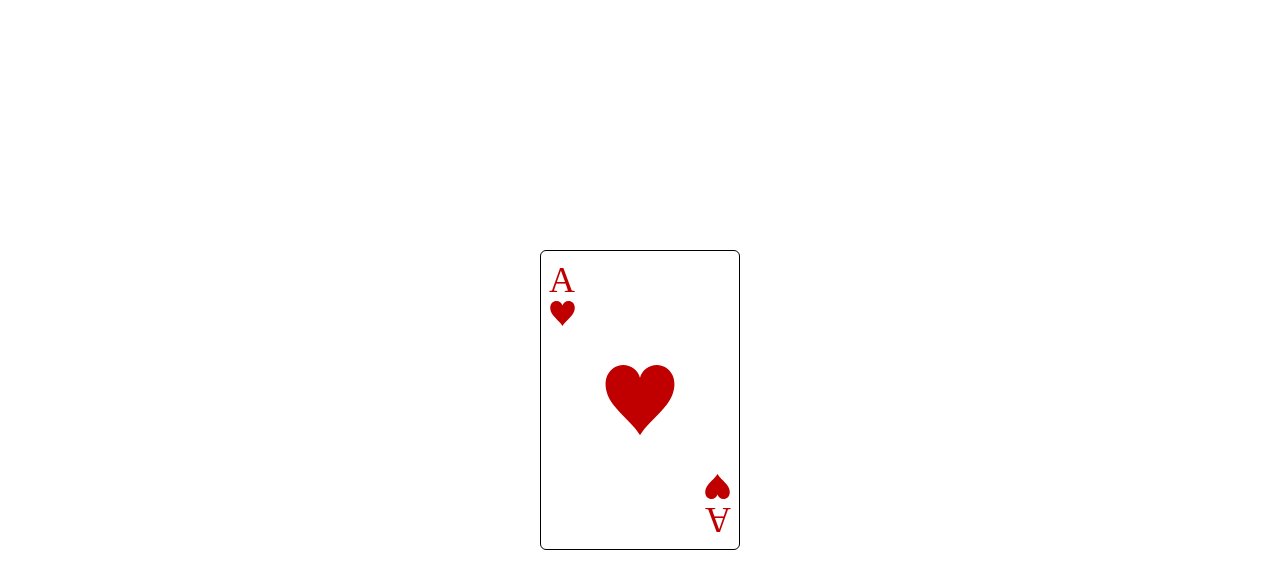
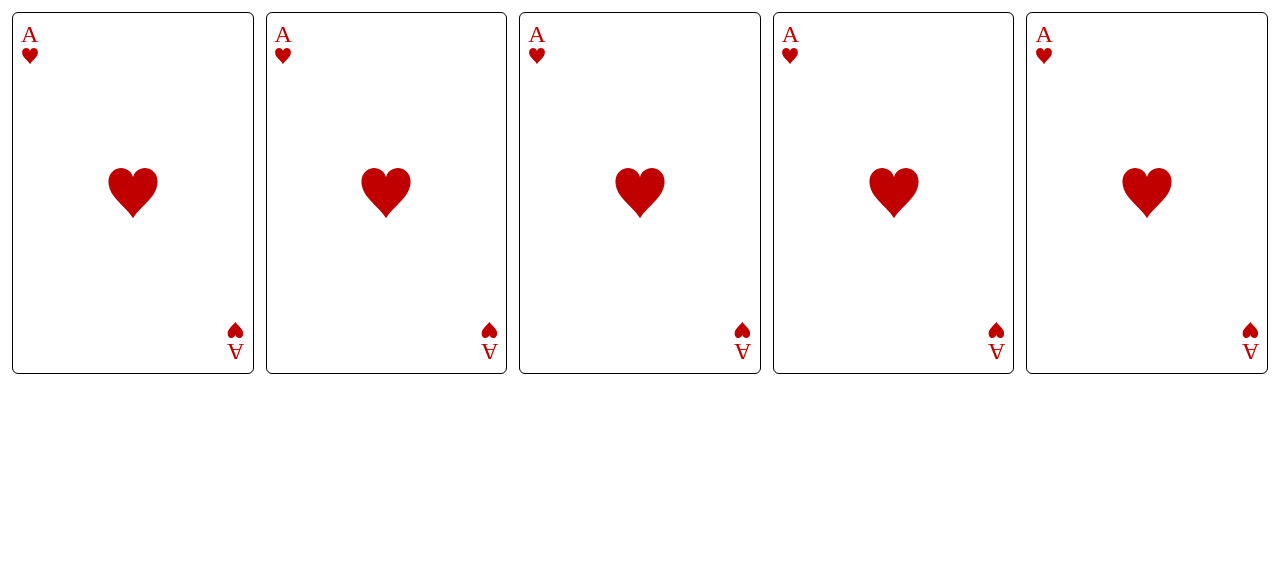
Before and after one commit to m-bengtsson/playing-card, a plain HTML site: page index.html in a window 1280 px wide. Drawn offline with Linux system fonts and the light colour scheme.

Commit message:
Add grid system for multiple cards

```diff
--- a/index.html
+++ b/index.html
@@ -6,17 +6,72 @@
     <title>Playing Cards</title>
   </head>
   <body>
+    <main>
       <div class="card">
         <div>
           <span>A</span>
-        <img src="heart-icon.svg" alt="heart-icon" width="25px" />
+          <img src="heart-icon.svg" alt="heart-icon" width="16px" />
         </div>
         <div class="heart-container">
-        <img src="heart-icon.svg" alt="heart-icon" width="70px" />
+          <img src="heart-icon.svg" alt="heart-icon" width="50px" />
         </div>
         <div>
-        <span>A</span><img src="heart-icon.svg" alt="heart-icon" width="25px" />
+          <span>A</span
+          ><img src="heart-icon.svg" alt="heart-icon" width="16px" />
         </div>
       </div>
+      <div class="card">
+        <div>
+          <span>A</span>
+          <img src="heart-icon.svg" alt="heart-icon" width="16px" />
+        </div>
+        <div class="heart-container">
+          <img src="heart-icon.svg" alt="heart-icon" width="50px" />
+        </div>
+        <div>
+          <span>A</span
+          ><img src="heart-icon.svg" alt="heart-icon" width="16px" />
+        </div>
+      </div>
+      <div class="card">
+        <div>
+          <span>A</span>
+          <img src="heart-icon.svg" alt="heart-icon" width="16px" />
+        </div>
+        <div class="heart-container">
+          <img src="heart-icon.svg" alt="heart-icon" width="50px" />
+        </div>
+        <div>
+          <span>A</span
+          ><img src="heart-icon.svg" alt="heart-icon" width="16px" />
+        </div>
+      </div>
+      <div class="card">
+        <div>
+          <span>A</span>
+          <img src="heart-icon.svg" alt="heart-icon" width="16px" />
+        </div>
+        <div class="heart-container">
+          <img src="heart-icon.svg" alt="heart-icon" width="50px" />
+        </div>
+        <div>
+          <span>A</span
+          ><img src="heart-icon.svg" alt="heart-icon" width="16px" />
+        </div>
+      </div>
+      <div class="card">
+        <div>
+          <span>A</span>
+          <img src="heart-icon.svg" alt="heart-icon" width="16px" />
+        </div>
+        <div class="heart-container">
+          <img src="heart-icon.svg" alt="heart-icon" width="50px" />
+        </div>
+        <div>
+          <span>A</span
+          ><img src="heart-icon.svg" alt="heart-icon" width="16px" />
+        </div>
+      </div>
+    </main>
   </body>
 </html>
--- a/style.css
+++ b/style.css
@@ -1,10 +1,8 @@
 :root {
   --red: rgb(192, 0, 0);
 }
-
 * {
   margin: 0;
-  /* border: 2px dashed blue; */
 }
 *,
 *::before,
@@ -12,23 +10,25 @@
   box-sizing: border-box;
 }
 
-body {
+main {
   display: grid;
-  place-items: center;
-  font-size: 36px;
-  color: var(--red);
+  gap: 12px;
+  grid-template-columns: repeat(5, 1fr);
+  padding: 12px;
 }
 
 .card {
+  aspect-ratio: 2/3;
   display: grid;
   grid-template-rows: 1fr 1fr 1fr;
+  color: var(--red);
+  min-height: 200px;
+  font-size: 24px;
+  font-weight: 500;
   border: 1.5px solid black;
   border-radius: 6px;
-  height: 300px;
-  width: 200px;
   padding: 8px;
 }
-
 .card > div {
   display: grid;
   place-items: center;
```
Lines whose indentation alone changed are shown as unchanged.
